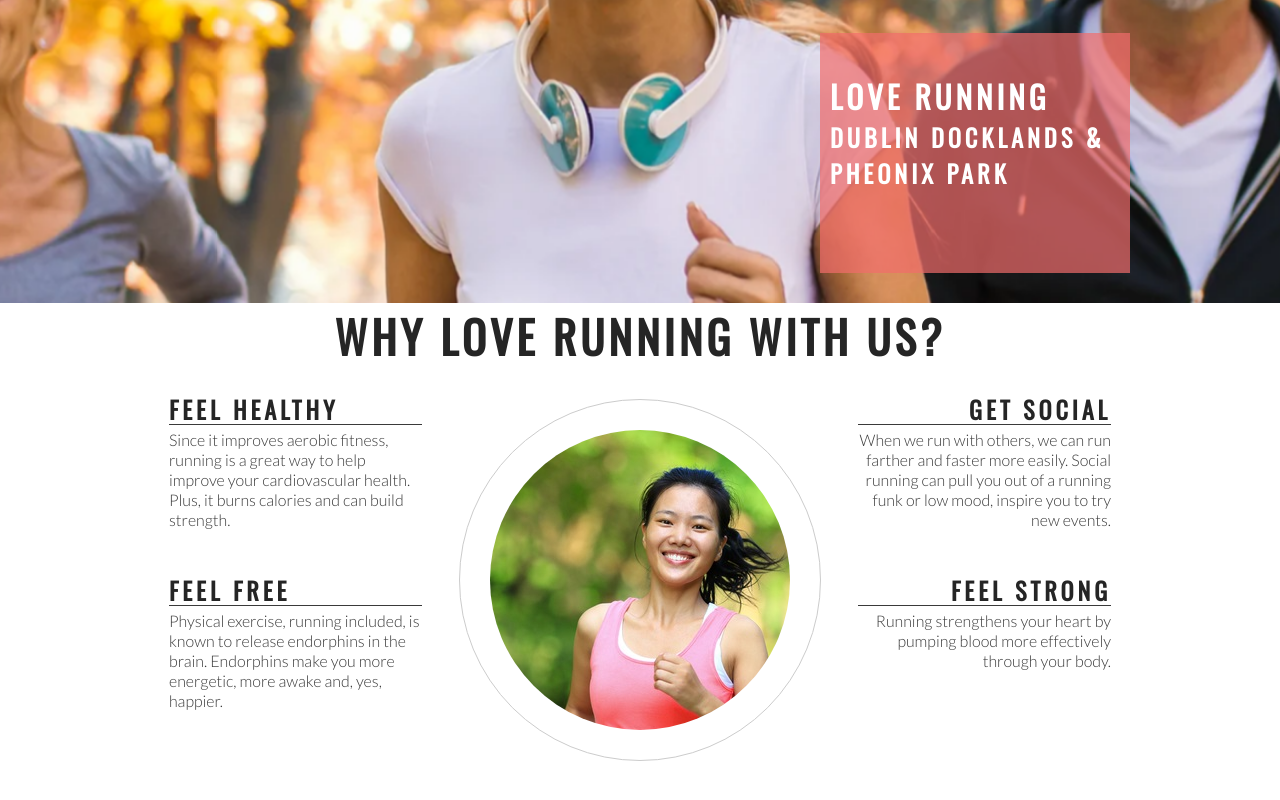
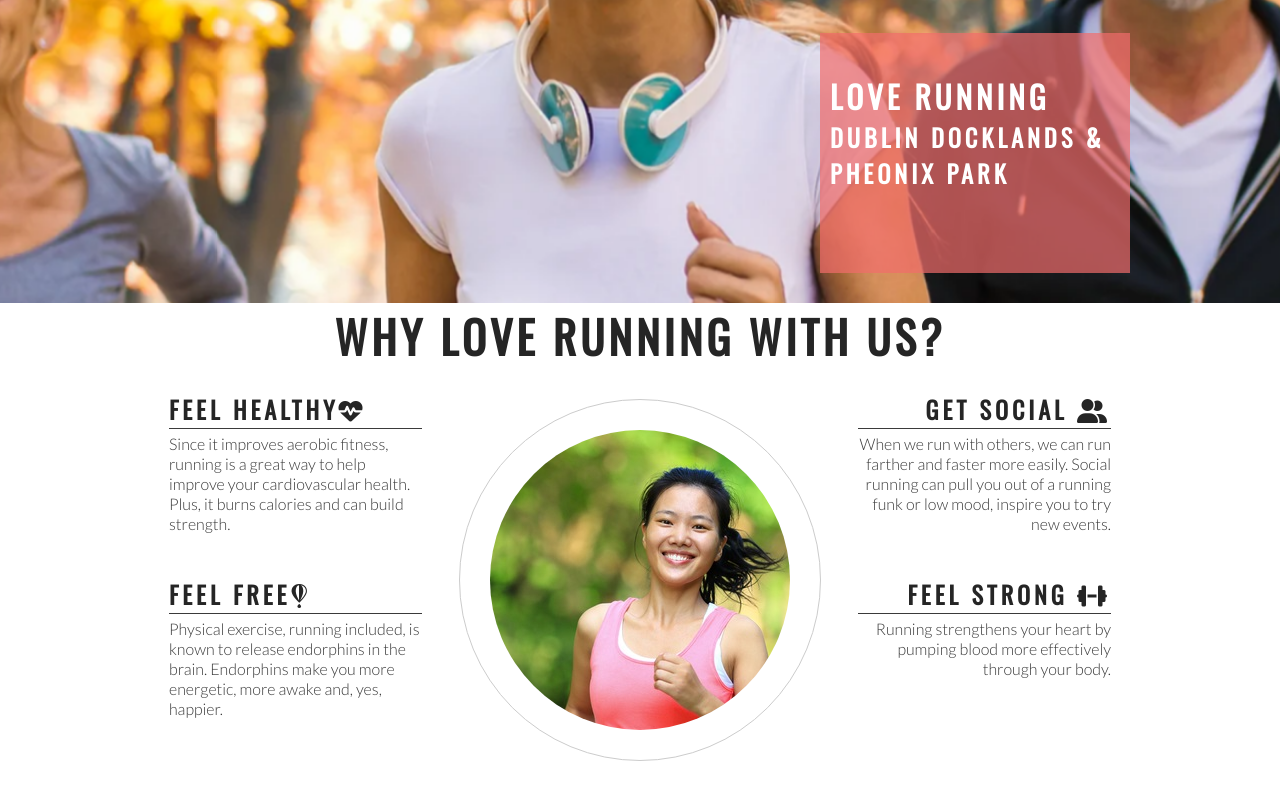
Before and after one commit to JodieHillKitcherside/love-running, a plain HTML site: page index.html in a window 1280 px wide. Shown: the part 372-1172 px from the top of the page. Drawn offline with nearby package versions, Linux system fonts and the light colour scheme.

Commit message:
Add icons to all ethos section headings

```diff
--- a/index.html
+++ b/index.html
@@ -38,13 +38,13 @@
 
         <div id="left-about">
             <div class="left-about-heading">
-                <h2>Feel Healthy</h2>
+                <h2>Feel Healthy<i class="fa-solid fa-heart-pulse"></i></h2>
                 <hr>
                 <p>Since it improves aerobic fitness, running is a great way to help improve your cardiovascular health. Plus, it burns calories and can build strength.</p>
             </div>
 
             <div class="left-about-heading">
-                <h2>Feel Free</h2>
+                <h2>Feel Free<i class="fa-brands fa-fly"></i></h2>
                 <hr>
                 <p>Physical exercise, running included, is known to release endorphins in the brain. Endorphins make you more energetic, more awake and, yes, happier.</p>
             </div>
@@ -52,13 +52,13 @@
 
         <div id="right-about">
             <div class="right-about-heading">
-                <h2>Get Social</h2>
+                <h2>Get Social <i class="fa-solid fa-user-group"></i></i></h2>
                 <hr>
                 <p>When we run with others, we can run farther and faster more easily. Social running can pull you out of a running funk or low mood, inspire you to try new events.</p>
             </div>
 
             <div class="right-about-heading">
-                <h2>Feel Strong</h2>
+                <h2>Feel Strong <i class="fa-solid fa-dumbbell"></i></h2>
                 <hr>
                 <p>Running strengthens your heart by pumping blood more effectively through your body.</p>
             </div>
@@ -77,6 +77,8 @@
     <section>Running locations, distances and times</section>
 
     <footer>Social media accounts</footer>
+
+    <script src="https://kit.fontawesome.com/4880f4d32b.js" crossorigin="anonymous"></script>
 </body>
 
 </html>
```
